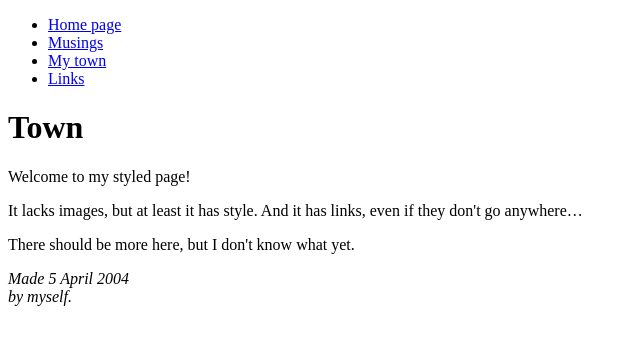
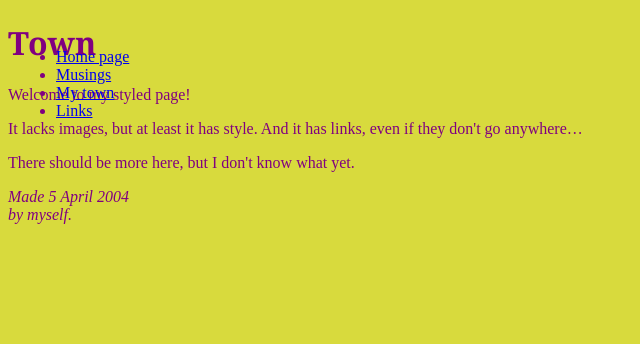
Before and after one commit to yoyostrawberry/Workshop_Oct06, a plain HTML site: page Town.html in a window 1280 px wide. Shown: the whole page, without its empty margins (0-640 px from the left). Drawn offline with Linux system fonts and the light colour scheme.

Commit message:
add style

```diff
--- a/Town.html
+++ b/Town.html
@@ -1,6 +1,7 @@
 <!DOCTYPE html PUBLIC "-//W3C//DTD HTML 4.01//EN">
 <html>
 <head>
+  <link rel="stylesheet" type="text/css" href="homestyle.css">
   <title>Town Page</title>
 </head>
 
--- /dev/null
+++ b/homestyle.css
@@ -0,0 +1,14 @@
+
+body {
+  color: purple;
+  background-color: #d8da3d }
+
+h1{
+  font-family: Georgia, "Times New Roman",
+            Times, serif;}
+
+            ul.navbar {
+               position: absolute;
+               top: 2em;
+               left: 1em;
+               width: 9em }
```
Also changed, not shown: home.html (+1 -0 lines), links.html (+1 -0 lines), musings.html (+1 -0 lines).
